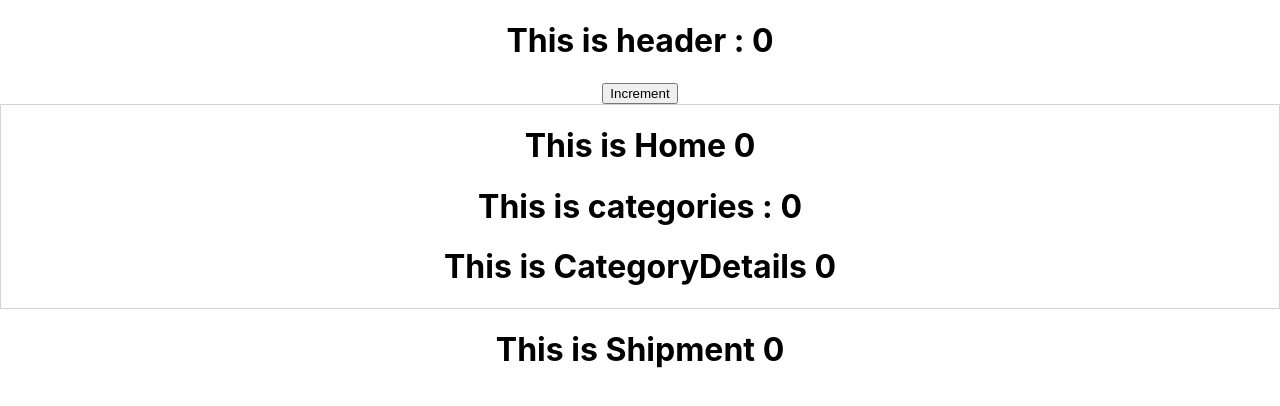
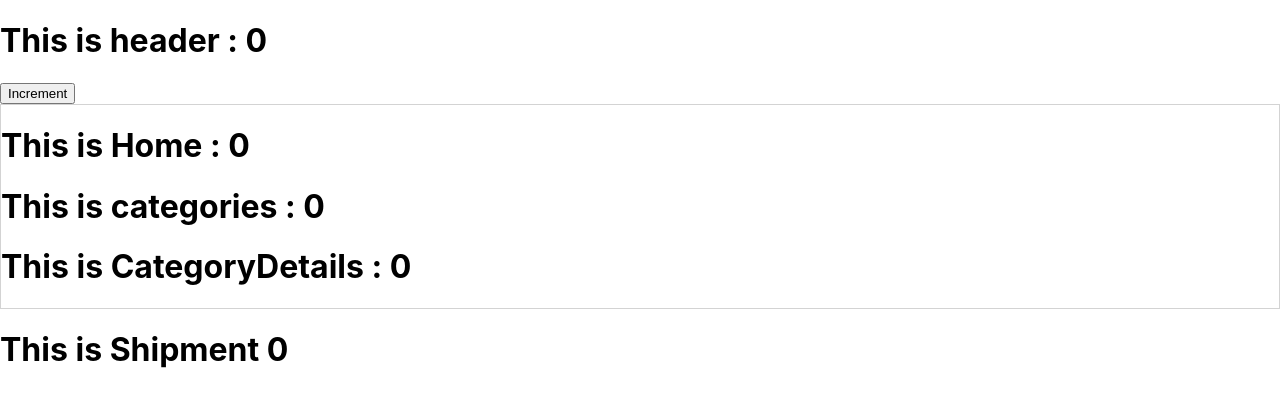
Before and after one commit to niazmurshedsiam/My-Scss-React, a React (Create React App) app: page / in a window 1280 px wide. Shown: the top 406 px of the page. Built offline with nearby package versions, Linux system fonts and the light colour scheme.

Commit message:
context api set dynamic value

```diff
--- a/src/App.js
+++ b/src/App.js
@@ -2,16 +2,16 @@ import './App.css';
 import Header from './component/Header/Header';
 import Home from './component/Home/Home';
 import Shipment from './component/Shipment/Shipment';
-import { useState } from 'react';
-
+import { createContext, useState } from 'react';
+export const CategoryContext = createContext();
 function App() {
   const [count,setCount] = useState(0);
   return (
-    <div className="App">
+    <CategoryContext.Provider value={count}>
       <Header count={count} setCount={setCount}></Header>
-      <Home count={count} setCount={setCount}></Home>
+      <Home></Home>
       <Shipment count={count} setCount={setCount}></Shipment>
-    </div>
+    </CategoryContext.Provider>
   );
 }
 
--- a/src/component/Categories/Categories.js
+++ b/src/component/Categories/Categories.js
@@ -1,12 +1,13 @@
-import React from 'react';
+import React, { useContext } from 'react';
+import { CategoryContext } from '../../App';
 import CategoryDetails from '../CategoryDetails/CategoryDetails';
 
-const Categories = (props) => {
-    const {count} = props;
+const Categories = () => {
+    const category = useContext(CategoryContext)
     return (
         <div>
-            <h1>This is categories : {count}</h1>
-            <CategoryDetails count={count}></CategoryDetails>
+            <h1>This is categories : {category}</h1>
+            <CategoryDetails></CategoryDetails>
         </div>
     );
 };
--- a/src/component/CategoryDetails/CategoryDetails.js
+++ b/src/component/CategoryDetails/CategoryDetails.js
@@ -1,10 +1,12 @@
-import React from 'react';
+import React, { useContext } from 'react';
+import { CategoryContext } from '../../App';
 
-const CategoryDetails = (props) => {
-    const {count} = props;
+const CategoryDetails = () => {
+
+    const category = useContext(CategoryContext)
     return (
         <div>
-            <h1>This is CategoryDetails {count}</h1>
+            <h1>This is CategoryDetails : {category}</h1>
         </div>
     );
 };
--- a/src/component/Home/Home.js
+++ b/src/component/Home/Home.js
@@ -1,12 +1,13 @@
-import React from 'react';
+import React, { useContext } from 'react';
+import { CategoryContext } from '../../App';
 import Categories from '../Categories/Categories';
 
-const Home = (props) => {
-    const {count} = props;
+const Home = () => {
+    const category = useContext(CategoryContext);
     return (
         <div style = {{border:'1px solid lightgray'}}>
-            <h1>This is Home {count}</h1>
-            <Categories count={count}></Categories>
+            <h1>This is Home : {category}</h1>
+            <Categories></Categories>
         </div>
     );
 };
```
